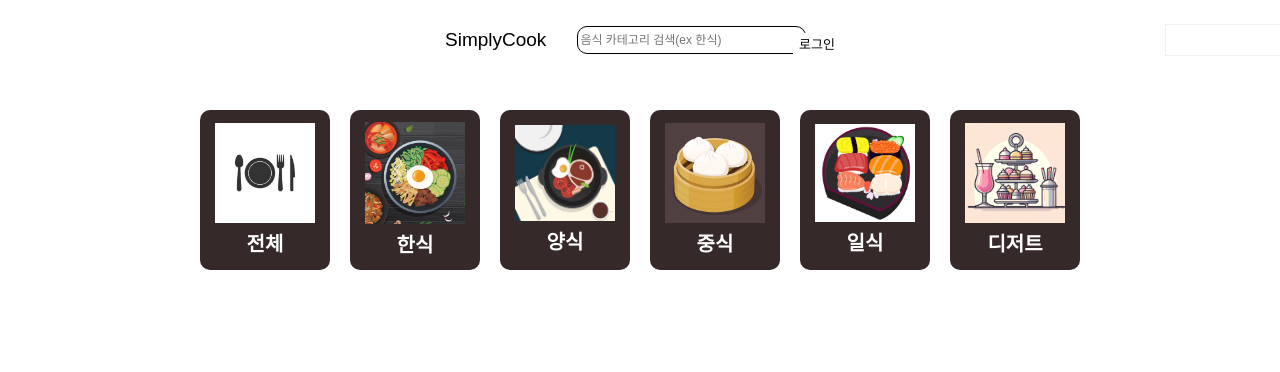
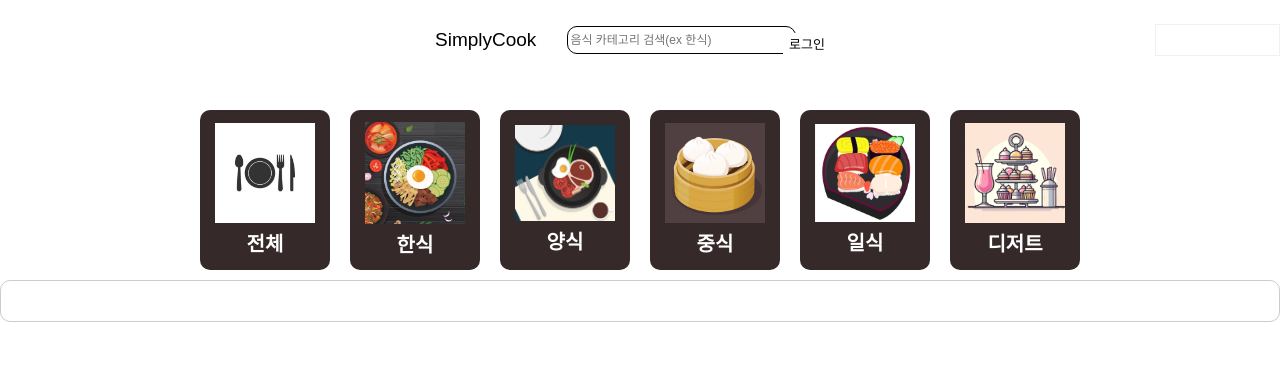
Before and after one commit to bakuuuuuuu/recipe-share-platform, a React (Create React App) app: page /foodcategory in a window 1280 px wide. Shown: the top 372 px of the page. Built offline with nearby package versions, Linux system fonts and the light colour scheme.

Commit message:
카테고리 리스트 수정

```diff
--- a/src/css/FoodCategory.jsx
+++ b/src/css/FoodCategory.jsx
@@ -1,4 +1,4 @@
-import React from 'react';
+import React, { useState, useEffect } from 'react';
 import FoodCategoryButton from '../page/FoodCategoryButton';
 import Search from '../page/Search';
 import UnderMenu from '../page/UnderMenu';
@@ -13,12 +13,34 @@ const categories = [
 ];
 
 const FoodCategoryMenu = () => {
+  const [recipes, setRecipes] = useState([]);
+  const [filteredRecipes, setFilteredRecipes] = useState([]);
+
+  // 로컬 스토리지에서 레시피를 가져와서 저장합니다.
+  useEffect(() => {
+    const storedRecipes = JSON.parse(localStorage.getItem('recipes'));
+    setRecipes(storedRecipes || []);
+  }, []);
+
+  // 선택한 카테고리에 해당하는 레시피를 필터링합니다.
+  const filterRecipesByCategory = (categoryName) => {
+    if (categoryName === '전체') {
+      setFilteredRecipes(recipes);
+    } else {
+      const filtered = recipes.filter(recipe => recipe.category === categoryName);
+      setFilteredRecipes(filtered);
+    }
+  };
+
   const handleClick = (categoryName) => {
     console.log(`${categoryName} was clicked`);
+    filterRecipesByCategory(categoryName);
   };
 
   return (
+    <div>
       <div style={styles.container}>
+        <Search></Search>
         {categories.map(category => (
           <FoodCategoryButton
             key={category.name}
@@ -26,6 +48,20 @@ const FoodCategoryMenu = () => {
             onClick={() => handleClick(category.name)}
           />
         ))}
+      </div>
+      <div style={styles.recipeContainer}>
+        {/* 각각의 필터링된 레시피에 border를 추가합니다 */}
+        {filteredRecipes.map(recipe => (
+          <div key={recipe.id} style={styles.recipe}>
+            <p>작성자 : {recipe.id}</p>
+            <p>카테고리 : {recipe.category}</p>
+            <p>제목 : {recipe.title}</p>
+            <p>내용 : {recipe.content}</p>
+            <img src={recipe.imageUrl} alt={recipe.title} />
+          </div>
+        ))}
+      </div>
+      <UnderMenu />
     </div>
   );
 };
@@ -37,17 +73,21 @@ const styles = {
     justifyContent: 'center',
     alignItems: 'center',
     margin: 'auto'
+  },
+  recipeContainer: {
+    display: 'grid',
+    gap: '20px',
+    padding: '20px',
+    border: '1px solid #ccc',
+    borderRadius: '10px'
+  },
+  recipe: {
+    display: 'flex', // 세로로 정렬하기 위해 flex로 설정합니다.
+    flexDirection: 'column', // 세로 방향으로 배치합니다.
+    border: '1px solid #ccc',
+    padding: '10px',
+    borderRadius: '5px'
   }
 };
 
-function FoodCategory(props) {
-  return (
-    <div>
-      <Search />
-      <FoodCategoryMenu />
-      <UnderMenu />
-    </div>
-  );
-}
-
-export default FoodCategory;
+export default FoodCategoryMenu;
--- a/src/page/SignUpForm.jsx
+++ b/src/page/SignUpForm.jsx
@@ -91,9 +91,9 @@ const SignUpForm = () => {
 
     return (
         <div>
-            <header className="header">
-                <img src={Icon} alt="홈" id='home' onClick={handleHomeClick} />
-            </header>
+            <div id="header">
+                <input type="button" id='home' onClick={handleHomeClick} value={"SimplyCook"} />
+            </div>
             <div>
                 <h2>회원가입</h2>
                 <form onSubmit={handleSubmit}>
```
Also changed, not shown: src/page/RecipeInfo.jsx (deleted, +0 -51 lines). Lines whose indentation alone changed are shown as unchanged.
